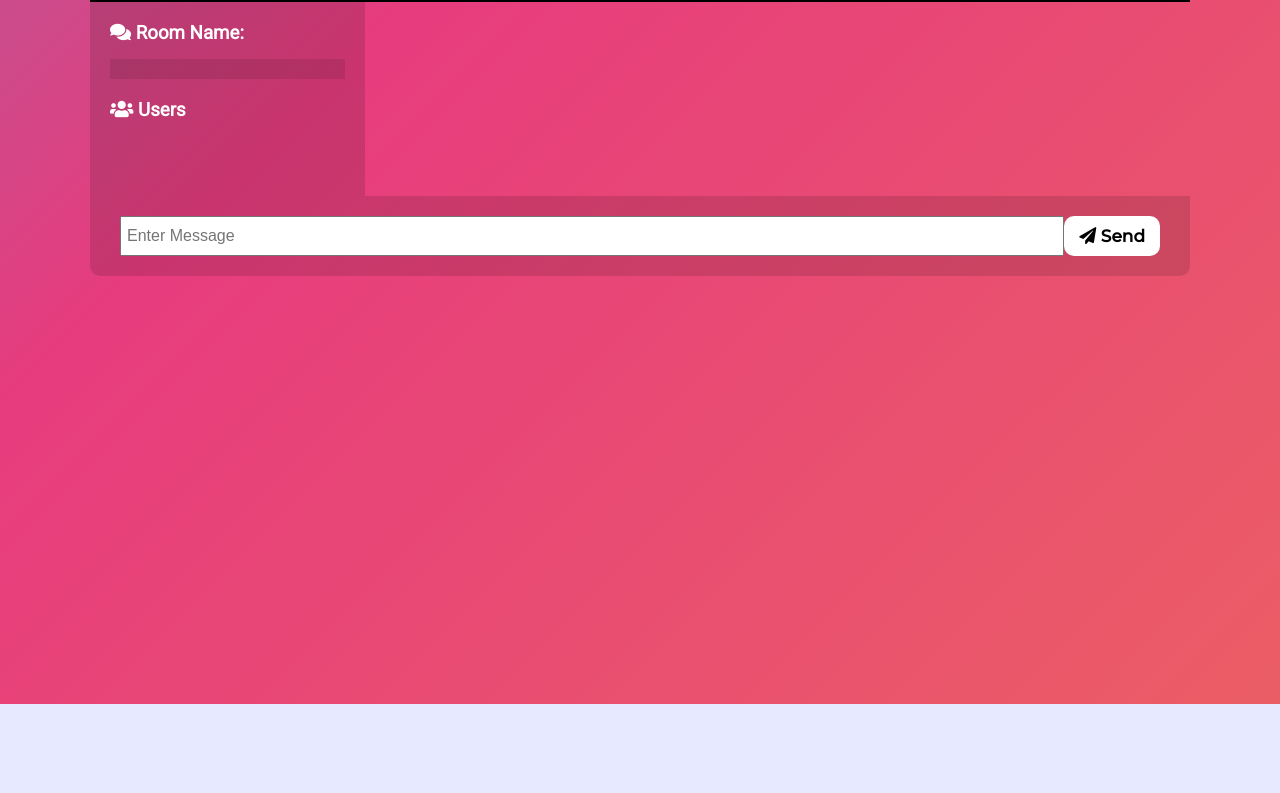
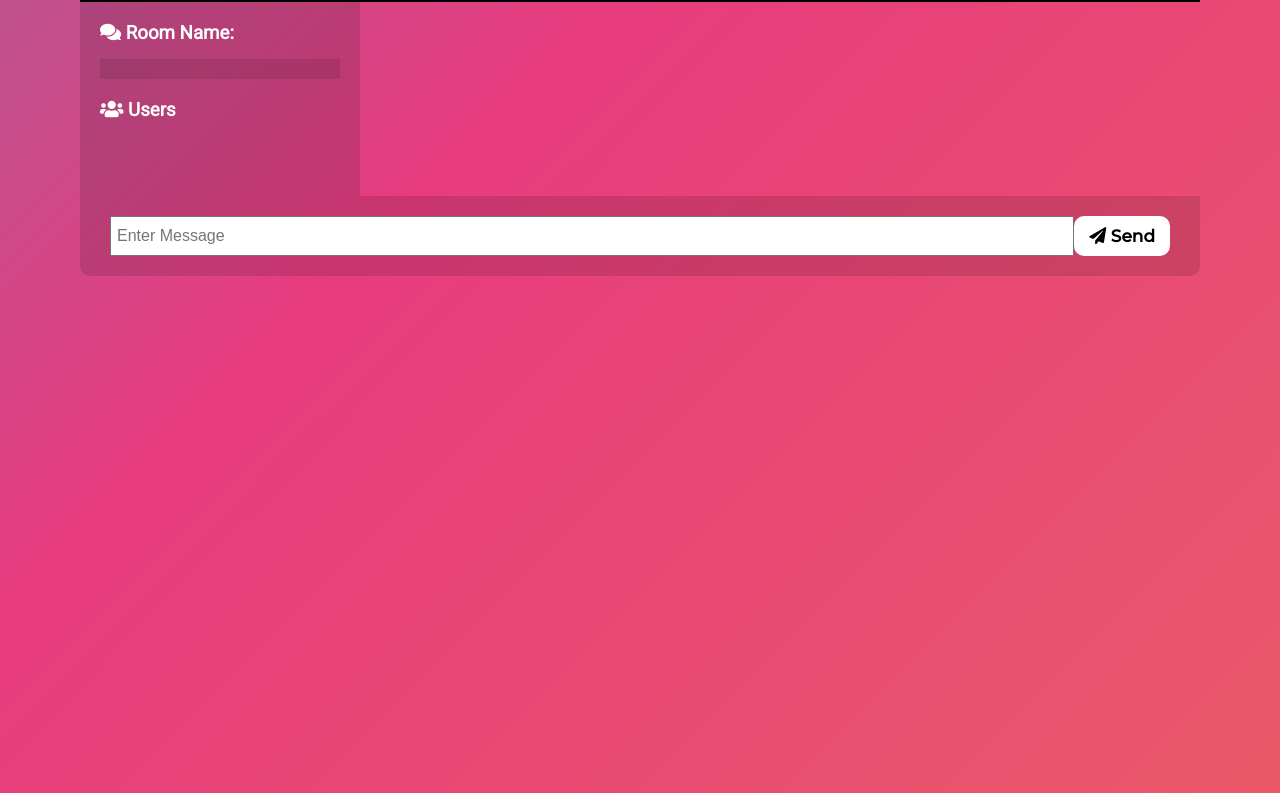
Before and after one commit to rishabhbanshi/Meet-in-Chat, a website: page public/chat.html in a window 1280 px wide. Shown: the part 96-889 px from the top of the page. Before the commit the page ends 800 px from the top, so only its background shows below. Drawn offline with nearby package versions, Linux system fonts and the light colour scheme; no server answers.

Commit message:
Height changes in css chat section

```diff
--- a/public/css/style.css
+++ b/public/css/style.css
@@ -46,8 +46,8 @@ a {
 /* Chat Page */
 
 .chat-container {
-	max-width: 1100px;
-	max-height: 100em;
+	max-width: 70em;
+	max-height: 50em;
 	margin: auto;
 	overflow: hidden;
 	border-radius: 10px;
@@ -228,7 +228,7 @@ a {
 
 section{
 	width:100%;
-	height: 100vh;
+	height: 60.6em;
 	background: linear-gradient(-45deg,#EE7752,#E73C7E,#23A6D5,#23D5AB);
 	background-size: 400% 400%;
 	position: relative;
```
